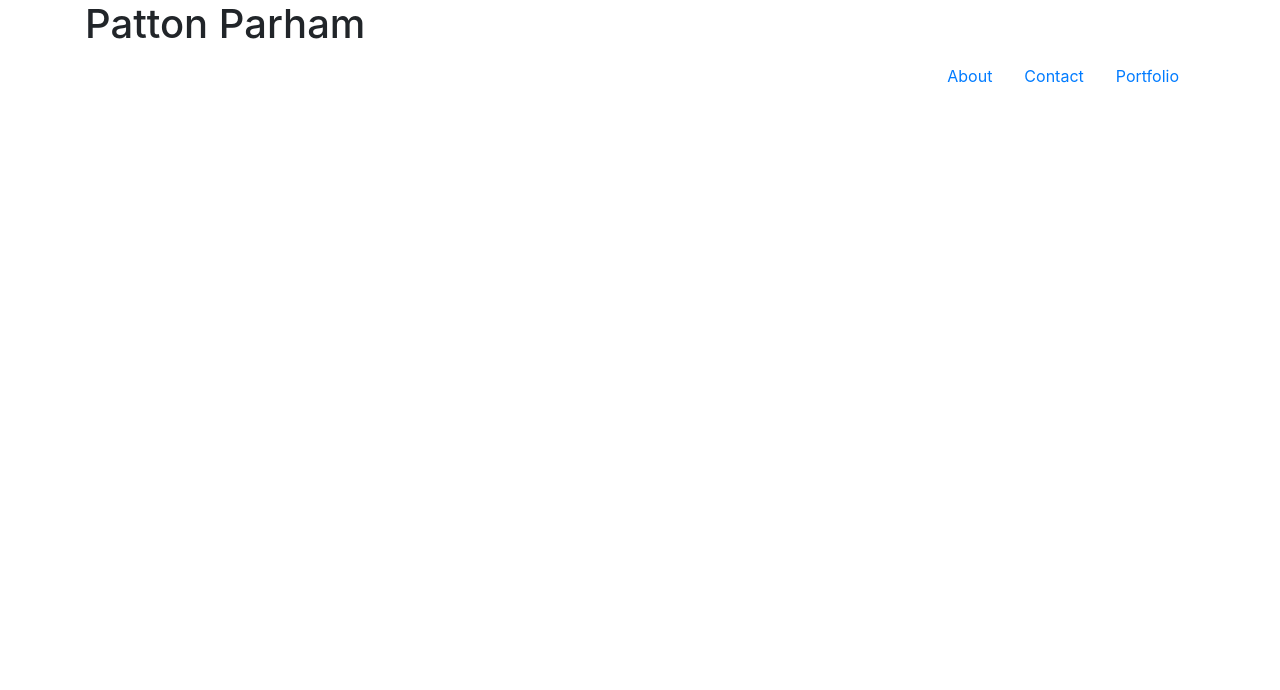
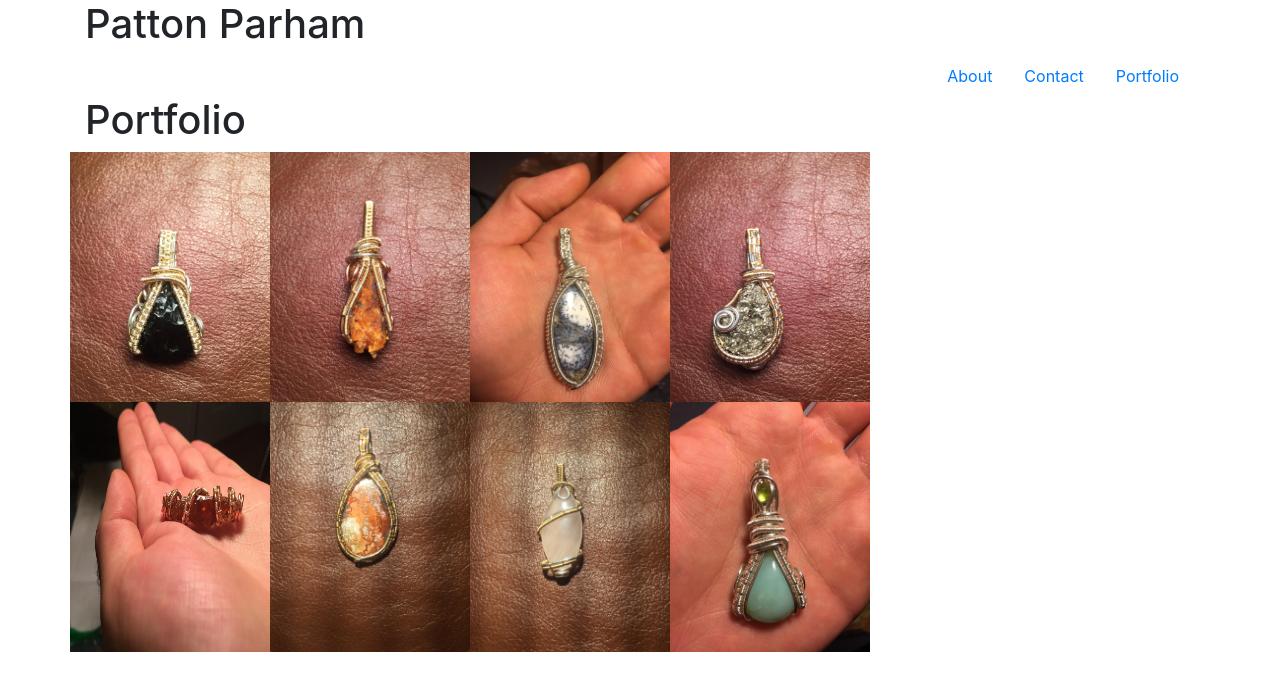
Before and after one commit to PattonParham/Basic-Portfolio, a plain HTML site: page portfolio.html in a window 1280 px wide. Drawn offline with nearby package versions, Linux system fonts and the light colour scheme.

Commit message:
Some images added to my folder/put in wed pages

```diff
--- a/portfolio.html
+++ b/portfolio.html
@@ -40,5 +40,29 @@
            <div>
 
          </div>
+
+<div>
+<h1>
+  Portfolio
+</h1>
+
+<div>
+ <div class="row">
+  <img src= "/Assets/Images/FullSizeRender.jpg" width="200" height="250" >
+  <img src= "/Assets/Images/IMG_0600.JPG" width="200" height="250" >
+  <img src= "/Assets/Images/IMG_0682.JPG" width="200" height="250" >
+  <img src= "/Assets/Images/FullSizeRender-(1).jpg" width="200" height="250" >
+ </div>
+ <div class="row">
+    <img src= "/Assets/Images/IMG_0719.JPG" width="200" height="250" >
+    <img src= "/Assets/Images/IMG_0685.JPG" width="200" height="250" >
+    <img src= "/Assets/Images/IMG_0687.JPG" width="200" height="250" >
+    <img src= "/Assets/Images/IMG_0716.JPG" width="200" height="250" >
+   </div>
+
+</div>
+
+</div>
+
 </body>
 </html>
```
Also changed, not shown: contact.html (+5 -1 lines), index.html (+1 -1 lines), Assets/Images/FullSizeRender-(1).jpg (added), Assets/Images/FullSizeRender-(2).jpg (added), Assets/Images/FullSizeRender.jpg (added), Assets/Images/IMG_0600.JPG (added), Assets/Images/IMG_0682.JPG (added), Assets/Images/IMG_0685.JPG (added), Assets/Images/IMG_0687.JPG (added), Assets/Images/IMG_0690.JPG (added), Assets/Images/IMG_0716.JPG (added), Assets/Images/IMG_0719.JPG (added), 2 other files.
